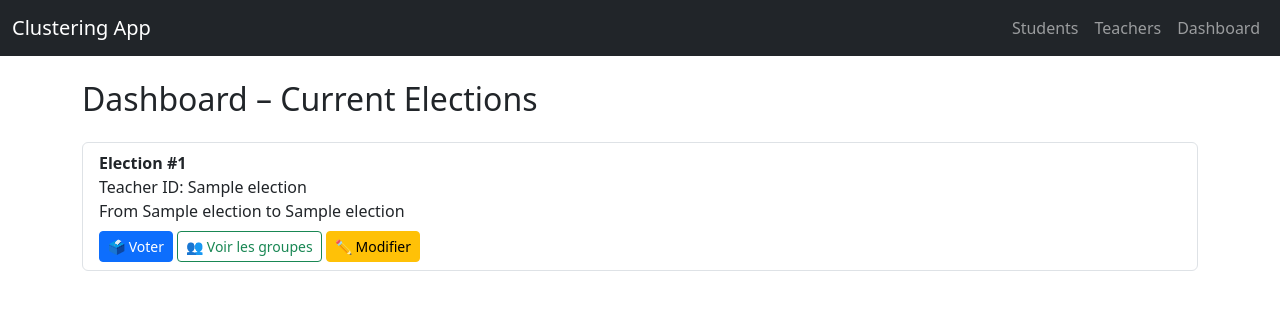
After one commit to Dr2xU/ClusteringEtudiant, a Flask app: template frontend_prog/app/templates/dashboard.html in a window 1280 px wide. The commit adds this page. Shown: the top 310 px of the page. Run offline with Flask 3, Linux system fonts and the light colour scheme; the template is opened without the code that fills it: most values are stand-ins (such as "Sample title", 1, 10 or a date in 2020).

Commit message:
dashboard groups

```diff
--- a/frontend_prog/app/templates/base.html
+++ b/frontend_prog/app/templates/base.html
@@ -20,6 +20,9 @@
             <li class="nav-item">
               <a class="nav-link" href="/teachers">Teachers</a>
             </li>
+            <li class="nav-item">
+              <a class="nav-link" href="/dashboard">Dashboard</a>
+            </li>
           </ul>
         </div>
       </div>
--- /dev/null
+++ b/frontend_prog/app/templates/dashboard.html
@@ -0,0 +1,26 @@
+{% extends "base.html" %} {% block title %}Dashboard{% endblock %} {% block
+content %}
+
+<h2 class="mb-4">Dashboard – Current Elections</h2>
+
+{% if elections %}
+<ul class="list-group">
+  {% for e in elections %}
+  <li class="list-group-item">
+    <strong>Election #{{ e[0] }}</strong><br />
+    Teacher ID: {{ e[1] }}<br />
+    From {{ e[2] }} to {{ e[3] }}
+
+    <div class="mt-2">
+      <a href="/students" class="btn btn-sm btn-primary">🗳️ Voter</a>
+      <a href="/groups" class="btn btn-sm btn-outline-success"
+        >👥 Voir les groupes</a
+      >
+      <a href="/teachers" class="btn btn-sm btn-warning">✏️ Modifier</a>
+    </div>
+  </li>
+  {% endfor %}
+</ul>
+{% else %}
+<p>Aucune élection active pour le moment.</p>
+{% endif %} {% endblock %}
```
Also changed, not shown: frontend_prog/app/routes.py (+42 -71 lines), frontend_prog/app/templates/groups.html (added, +17 -0 lines).
